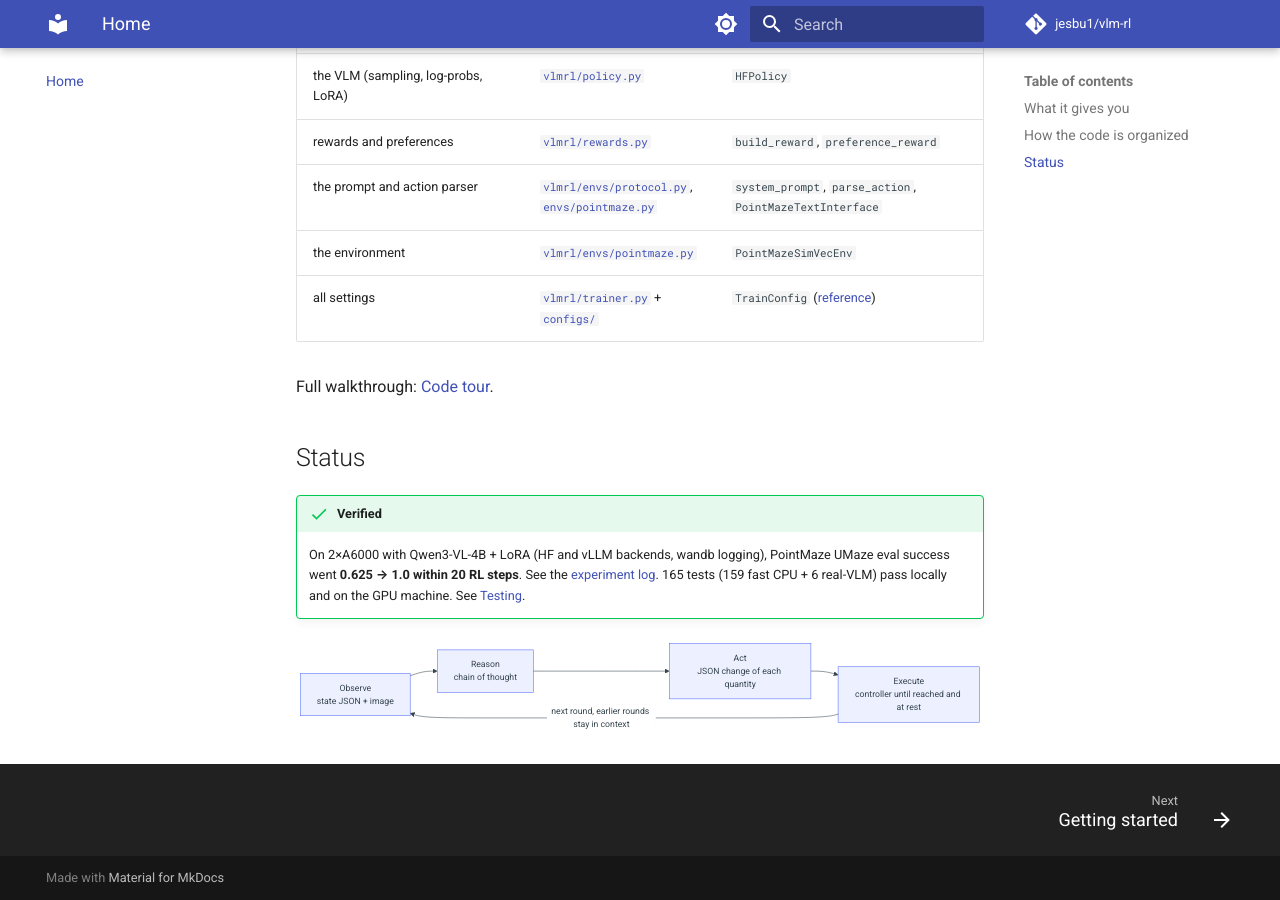
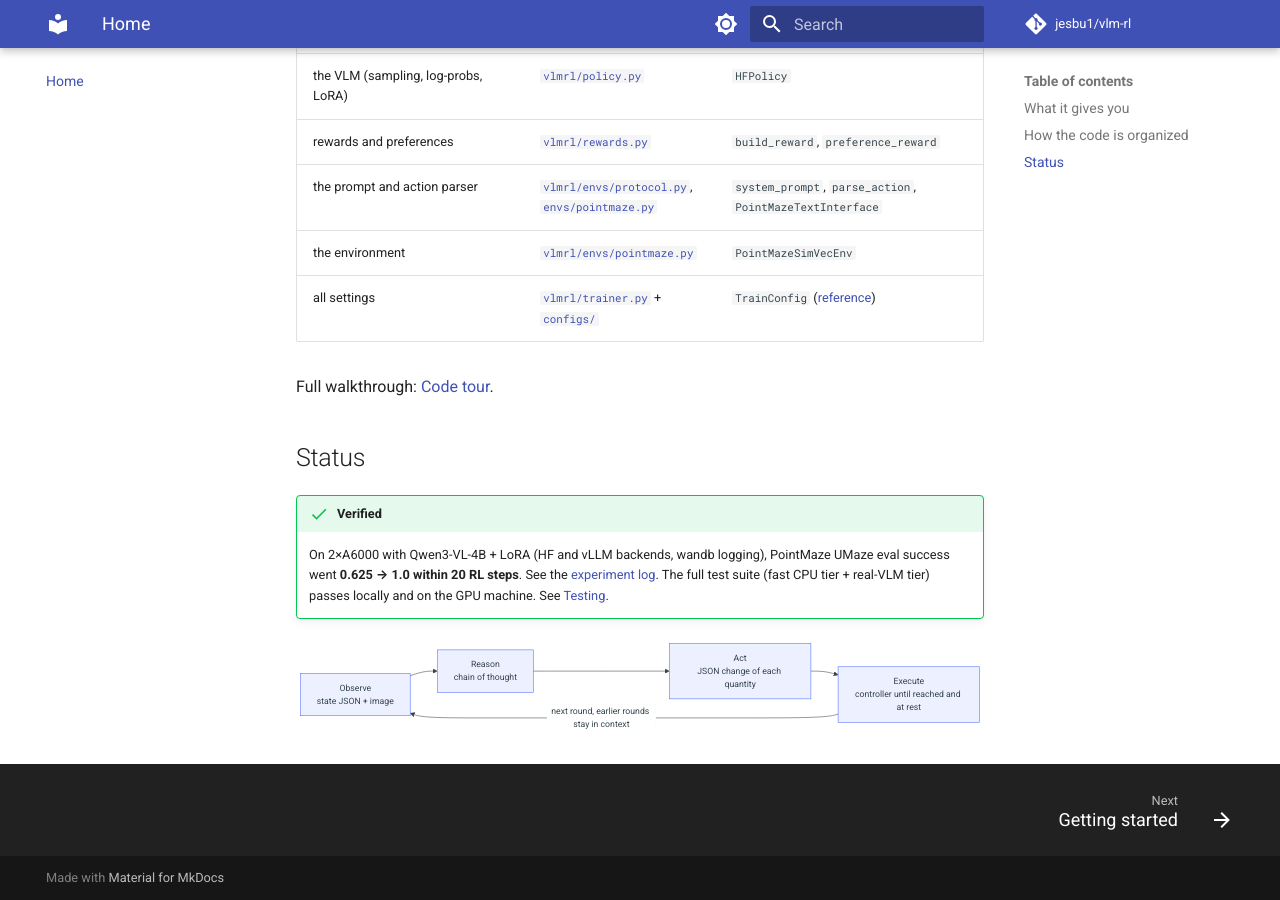
Before and after one commit to jesbu1/vlm-rl, an MkDocs documentation site: the page built from docs/index.md, in a window 1280 px wide and 900 px high, scrolled down 2107 px. Built offline with MkDocs 1.6.1 and Material for MkDocs 9.7.7, drawn with Linux system fonts in a browser that asks for light colours; comment, search, counter and statistics services are not loaded.

Commit message:
Docs: drop hard-coded test counts (they drift as tests are added)
Co-Authored-By: Claude Opus 5.5 <noreply@anthropic.com>

````diff
--- a/docs/index.md
+++ b/docs/index.md
@@ -72,7 +72,7 @@ Full walkthrough: [Code tour](getting-started/code-tour.md).
 !!! success "Verified"
     On 2×A6000 with Qwen3-VL-4B + LoRA (HF and vLLM backends, wandb logging), PointMaze UMaze eval
     success went **0.625 → 1.0 within 20 RL steps**. See the [experiment log](training/experiments.md).
-    165 tests (159 fast CPU + 6 real-VLM) pass locally and on the GPU machine. See [Testing](development/testing.md).
+    The full test suite (fast CPU tier + real-VLM tier) passes locally and on the GPU machine. See [Testing](development/testing.md).
 
 ```mermaid
 flowchart LR
````
Also changed, not shown: docs/development/testing.md (+1 -1 lines), docs/getting-started/installation.md (+1 -1 lines), docs/getting-started/quickstart.md (+1 -1 lines).
